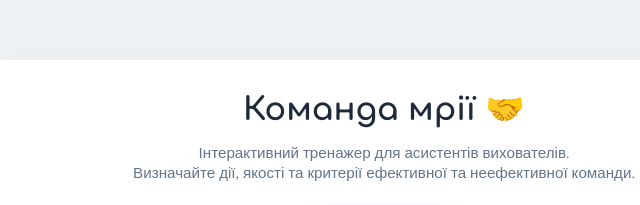
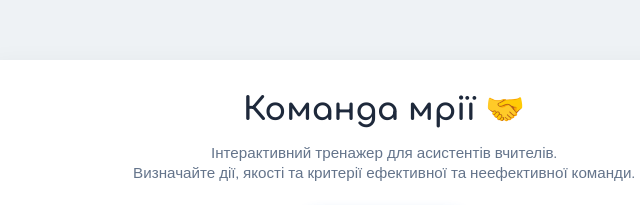
Before and after one commit to kpmio-pano/comanda-ef, a plain HTML site: page index.html in a window 1280 px wide. Shown: the part 225-430 px from the top of the page, 256-896 px from the left. Drawn offline with nearby package versions, Linux system fonts and the light colour scheme.

Commit message:
Update index.html

```diff
--- a/index.html
+++ b/index.html
@@ -294,7 +294,7 @@
     <!-- START SCREEN -->
     <div id="start-screen">
         <h1>Команда мрії 🤝</h1>
-        <p class="subtitle">Інтерактивний тренажер для асистентів вихователів.<br>Визначайте дії, якості та критерії ефективної та неефективної команди.</p>
+        <p class="subtitle">Інтерактивний тренажер для асистентів вчителів.<br>Визначайте дії, якості та критерії ефективної та неефективної команди.</p>
         <button class="btn" onclick="startGame()">Розпочати гру</button>
     </div>
 
```
